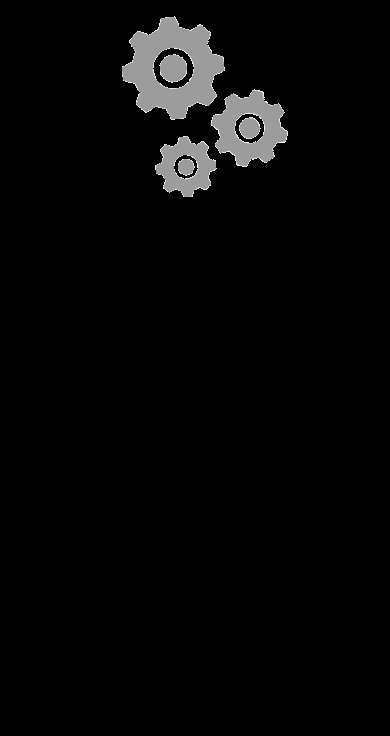
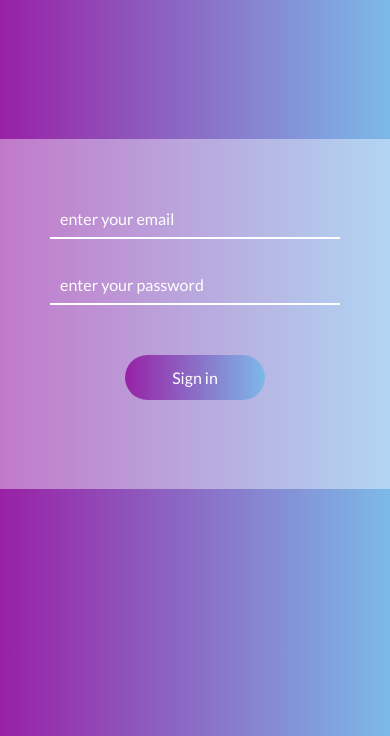
Before and after one commit to marioferreiraa/marioferreiraa.github.io, a website: page index.html in a window 390 px wide. Shown: the part 108-844 px from the top of the page. Drawn offline with nearby package versions, Linux system fonts and the light colour scheme.

Commit message:
Subindo o exercicio de front end

```diff
--- /dev/null
+++ b/gulpfile.js
@@ -0,0 +1,26 @@
+var gulp        = require('gulp');
+var browserSync = require('browser-sync').create();
+var sass        = require('gulp-sass');
+var plumber = require('gulp-plumber');
+
+/* Static Server + watching scss/html files */
+gulp.task('serve', ['sass'], function() {
+  browserSync.init({
+      server: "./"
+  });
+
+  gulp.watch("sass/*.scss", ['sass']);
+  gulp.watch("*.html").on('change', browserSync.reload);
+});
+
+/* Compile sass into CSS & auto-inject into browsers */
+gulp.task('sass', function() {
+  gulp.src("sass/*.scss")
+    .pipe(plumber())
+    .pipe(sass())
+    .pipe(sass({outputStyle: 'compressed'}))
+    .pipe(gulp.dest("css/"))
+    .pipe(browserSync.stream());
+});
+
+gulp.task('watch', ['serve']);
--- a/index.html
+++ b/index.html
@@ -1,43 +1,38 @@
 <!DOCTYPE html>
-<html>
-<head>
-	<meta charset="utf-8" name="viewport" content="width=device-width, initial-scale=1.0">
-	<title>Mário Ferreira</title>
-	<link rel="icon" href="eng.png"/>
-	<style type="text/css">
-		body{
-			background-color: black;
-		}
-		h1{
-			color: white;
-			text-align: center;
-			margin-top: 15%;
-		}
-		.loading{
-			margin-left: 42%;
-		}
-		@media(max-width: 992px){
-			.loading{
-				margin-left: 40%;
-			}
-		}
-		@media(max-width: 769px){
-			.loading{
-				margin-left: 37%;
-			}
-		}
-		@media(max-width: 420px){
-			.loading{
-				margin-left: 26%;
-			}
-		}
+<html lang="en">
+    <head>
+        <meta charset="utf-8">
+        <meta http-equiv="X-UA-Compatible" content="IE=edge">
+        <meta name="viewport" content="width=device-width, initial-scale=1">
+        <title>Sign in</title>
 
-	</style>
-</head>
-<body>
-	<div class="container">
-		<h1>Site em desenvolvimento...</h1>
-		<img class="loading" src="loading.gif">
-	</div>
-</body>
+        <!-- Bootstrap -->
+        <link rel="stylesheet" href="../node_modules/bootstrap/dist/css/bootstrap.css">
+        <link href="https://fonts.googleapis.com/css?family=Lato:400,700" rel="stylesheet">
+        <link rel="stylesheet" href="./css/main.css">
+    </head>
+    <body>
+        <section id="login">
+            <div class="box-login">
+                <form id="formLogin" action="">
+                    <div class="form-group">
+                        <input type="text" name="input-username" id="username" class="" required>
+                        <label>enter your email</label>
+                    </div>
+                    <div class="form-group">
+                        <input type="password" name="input-password" id="password" class="" required>
+                        <label>enter your password</label>
+                    </div>
+                    <div class="form-group button-login">
+                        <button class="btn-login">Sign in</button>
+                    </div>
+                </form>
+            </div>
+        </section>
+        <!-- jQuery (necessary for Bootstrap's JavaScript plugins) -->
+        <script src="../node_modules/jquery/dist/jquery.min.js"></script>
+        <!-- Include all compiled plugins (below), or include individual files as needed -->
+        <script src="../node_modules/bootstrap/dist/js/bootstrap.min.js"></script>
+        <script src="/script/script.js"></script>
+    </body>
 </html>
--- /dev/null
+++ b/sass/_login.scss
@@ -0,0 +1,73 @@
+html, body {
+    height: 100%;
+    min-height: 100%;
+}
+
+body{
+    background: rgb(152,33,165);
+    background: -moz-linear-gradient(left, rgba(152,33,165,1) 0%, rgba(125,185,232,1) 100%);
+    background: -webkit-linear-gradient(left, rgba(152,33,165,1) 0%,rgba(125,185,232,1) 100%);
+    background: linear-gradient(to right, rgba(152,33,165,1) 0%,rgba(125,185,232,1) 100%);
+    font-family: 'lato', sans-serif;
+}
+
+#login{
+    display: -webkit-flex;
+    display: flex;
+    -webkit-align-items: center;
+    align-items: center;
+    -webkit-justify-content: center;
+    justify-content: center;
+    height: 100%;
+    .box-login{
+        height: 350px;
+        width: 400px;
+        background-color: rgba(255,255,255,0.4);
+        padding: 50px;
+        .form-group{
+            height: 50px;
+            position: relative;
+            &.button-login{
+                text-align: center;
+                margin-top: 50px;
+                button{
+                    outline: none;
+                    height: 45px;
+                    width: 140px;
+                    border-radius: 100px;
+                    color: #FFF;
+                    border: none;
+                    background: -moz-linear-gradient(left, rgba(152,33,165,1) 0%, rgba(125,185,232,1) 100%);
+                    background: -webkit-linear-gradient(left, rgba(152,33,165,1) 0%,rgba(125,185,232,1) 100%);
+                    background: linear-gradient(to right, rgba(152,33,165,1) 0%,rgba(125,185,232,1) 100%);
+                }
+            }
+            label{
+                left: 10px;
+                position: absolute;
+                bottom: 0;
+                transition: all .3s ease-in-out;
+                color: #FFF;
+            }
+            input{
+                caret-color: #FFF;
+                color: #FFF;
+                z-index: 1;
+                border: none;
+                background-color: transparent;
+                border-bottom: 2px solid #FFF;
+                width: 100%;
+                outline: none;
+                position: absolute;
+                bottom: 0;
+                &:focus, &:valid{
+                    &~label{
+                        font-size: 12px;
+                        bottom: 20px;
+                        left: 0;
+                    }
+                }
+            }
+        }
+    }
+}
--- /dev/null
+++ b/sass/main.scss
@@ -0,0 +1 @@
+@import "_login.scss";
--- /dev/null
+++ b/script/script.js
@@ -0,0 +1,10 @@
+document.querySelector('#formLogin').addEventListener('submit', function(e){
+    e.preventDefault();
+    var username = document.querySelector('#username').value,
+        password = document.querySelector('#password').value;
+
+});
+
+services = {
+
+}
```
Also changed, not shown: package.json (added, +22 -0 lines), README.md, css/main.css (added), eng.png (deleted), loading.gif (deleted), 5 other files.
